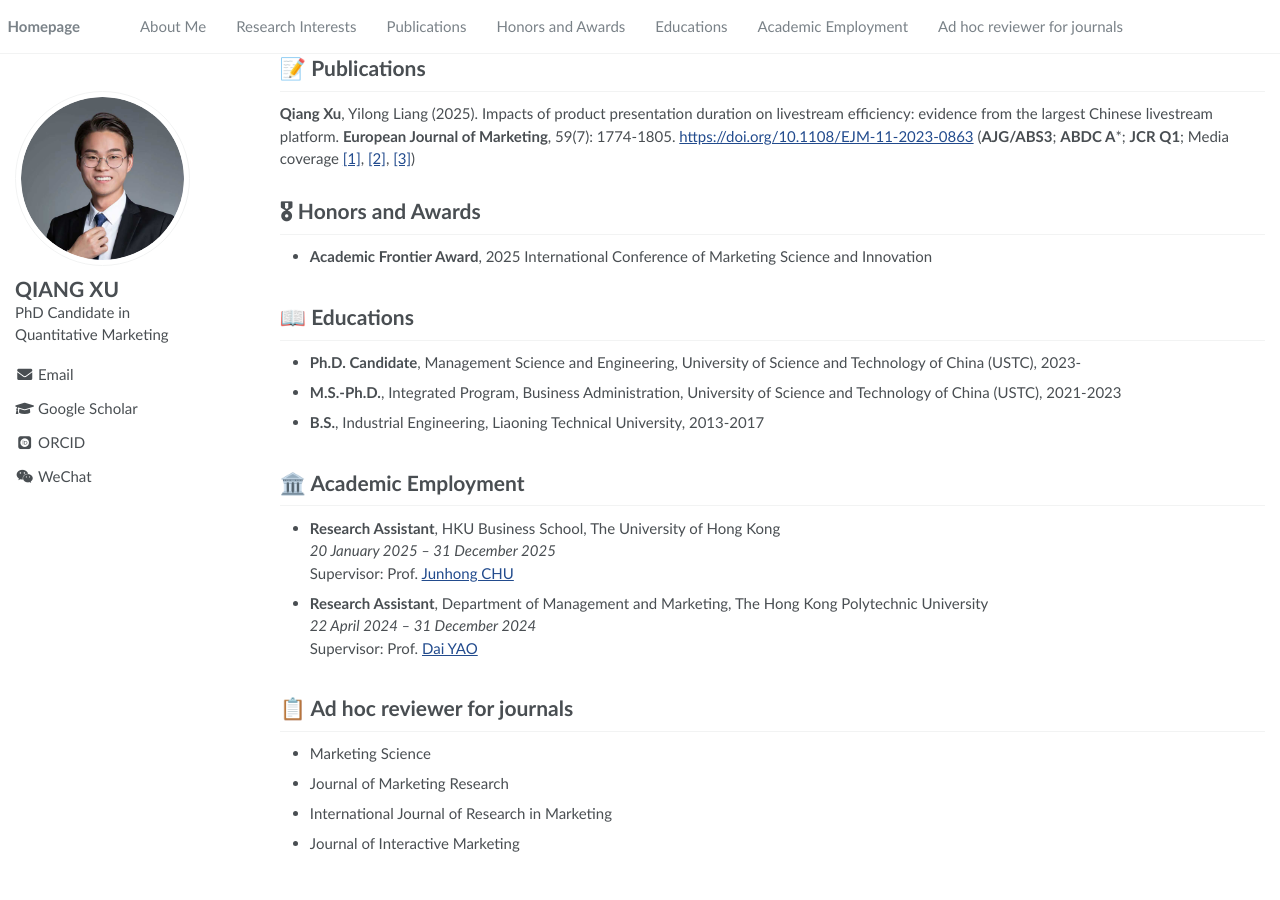
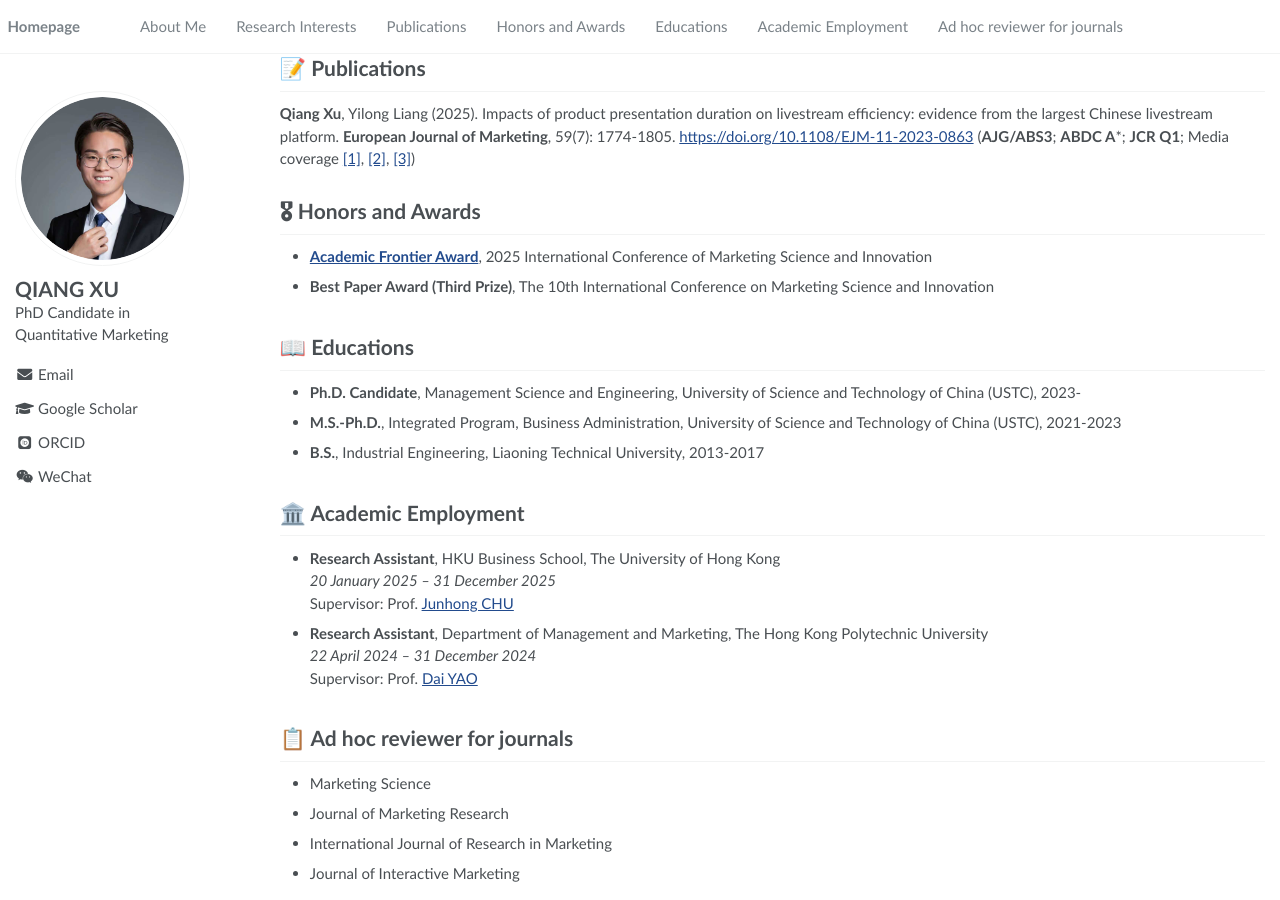
Before and after one commit to xuqiang/xuqiang.github.io, a Jekyll site: the page built from _pages/about.md, in a window 1280 px wide and 900 px high, scrolled down 647 px. Built offline with Jekyll 4.4.1, drawn with Linux system fonts in a browser that asks for light colours; some web fonts are replaced; before the commit the page ends 1517 px from its top, so only the background shows below that.

Commit message:
Update about.md

```diff
--- a/_pages/about.md
+++ b/_pages/about.md
@@ -53,7 +53,8 @@ Please feel free to reach out if you share similar research interests or wish to
 
 <span class='anchor' id='honors-and-awards'></span>
 # 🎖 Honors and Awards
-- **Academic Frontier Award**, 2025 International Conference of Marketing Science and Innovation
+- [**Academic Frontier Award**](https://mp.weixin.qq.com/s/NhP_8jsa5BseeM_-qpP9kw), 2025 International Conference of Marketing Science and Innovation
+- **Best Paper Award (Third Prize)**, The 10th International Conference on Marketing Science and Innovation
 
 <span class='anchor' id='educations'></span>
 # 📖 Educations
```
